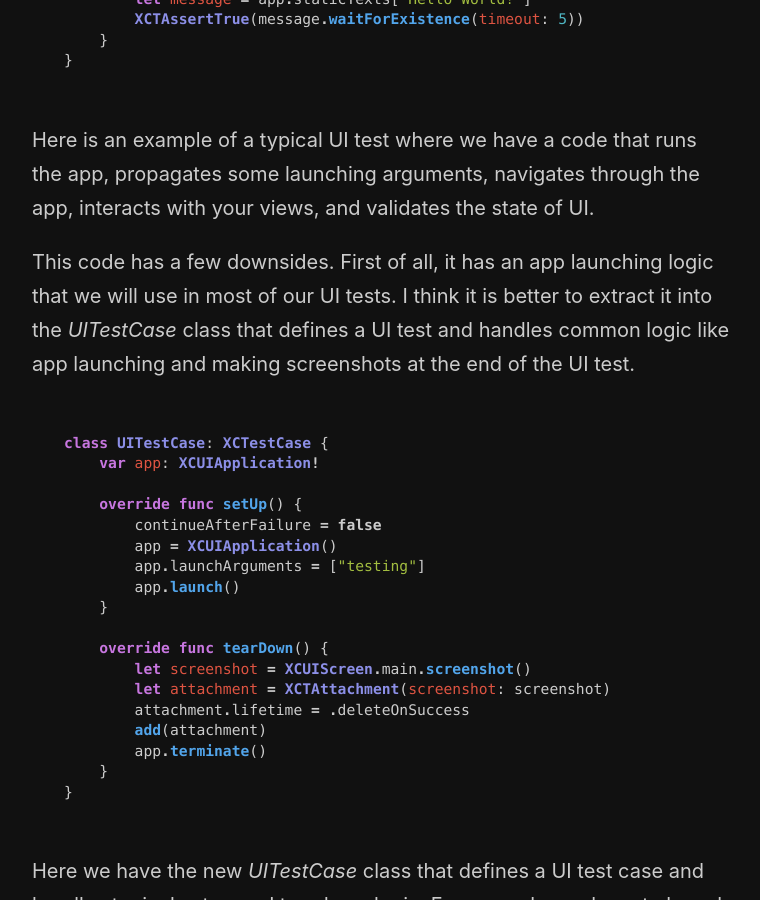
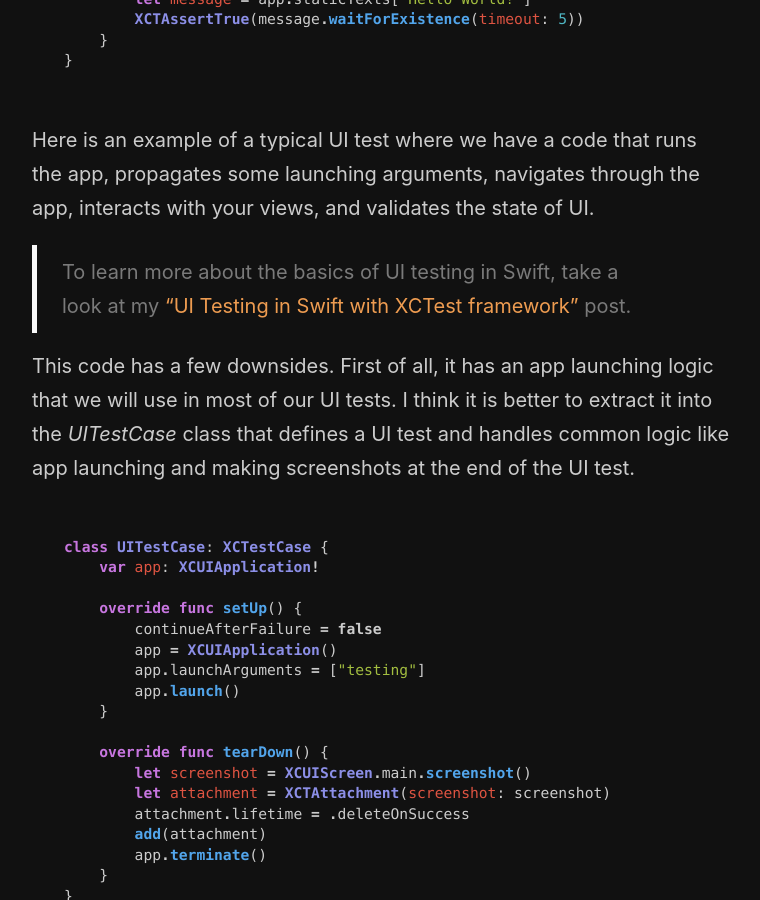
Before and after one commit to mecid/mecid.github.io, a Jekyll site: the page built from _posts/2021-03-24-ui-testing-using-page-object-pattern-in-swift.md, in a window 1280 px wide and 900 px high, scrolled down 1070 px. Shown: the whole window, without its empty margins (258-1018 px from the left). Built offline with Jekyll 4.4.1, drawn with Linux system fonts in a browser that asks for light colours.

Commit message:
reference post added to page object post

````diff
--- a/_posts/2021-03-24-ui-testing-using-page-object-pattern-in-swift.md
+++ b/_posts/2021-03-24-ui-testing-using-page-object-pattern-in-swift.md
@@ -41,6 +41,8 @@ final class LoginTests: XCTestCase {
 ```
 
 Here is an example of a typical UI test where we have a code that runs the app, propagates some launching arguments, navigates through the app, interacts with your views, and validates the state of UI.
+
+> To learn more about the basics of UI testing in Swift, take a look at my ["UI Testing in Swift with XCTest framework"](/2021/03/18/ui-testing-in-swift-with-xctest-framework/) post.
 
 This code has a few downsides. First of all, it has an app launching logic that we will use in most of our UI tests. I think it is better to extract it into the *UITestCase* class that defines a UI test and handles common logic like app launching and making screenshots at the end of the UI test.
 
````
